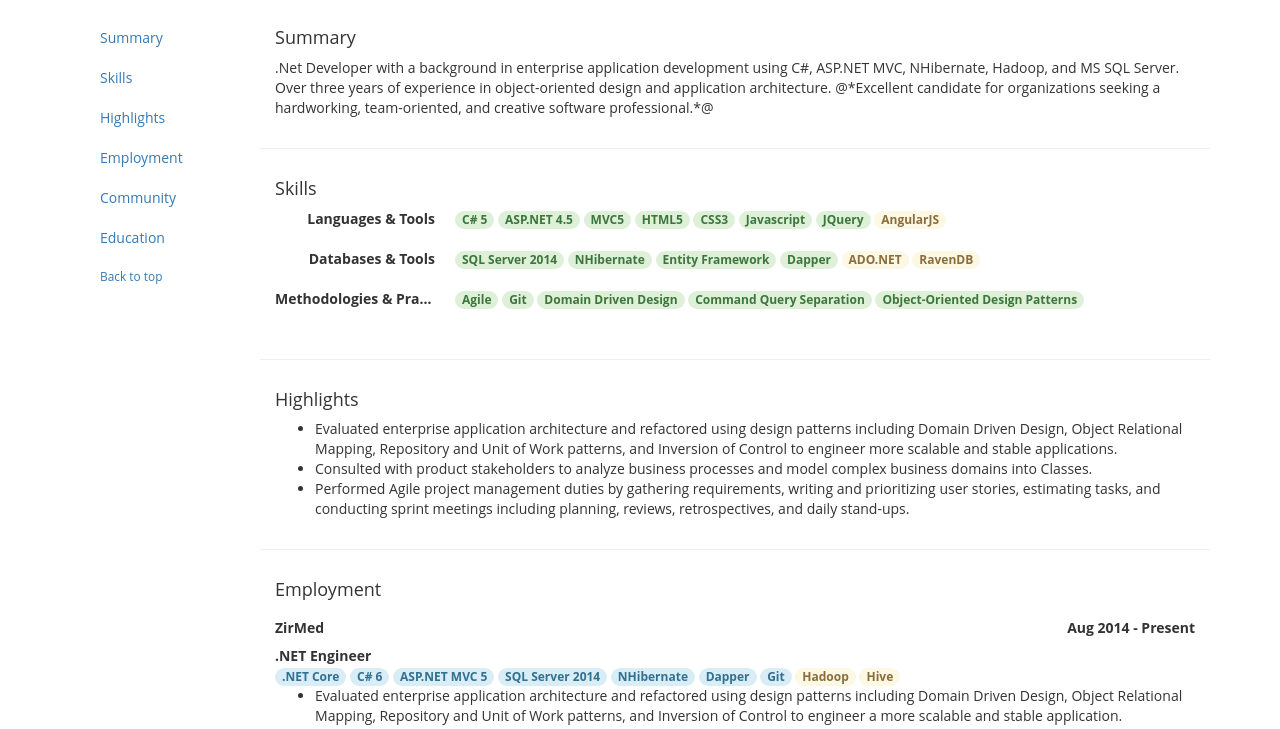
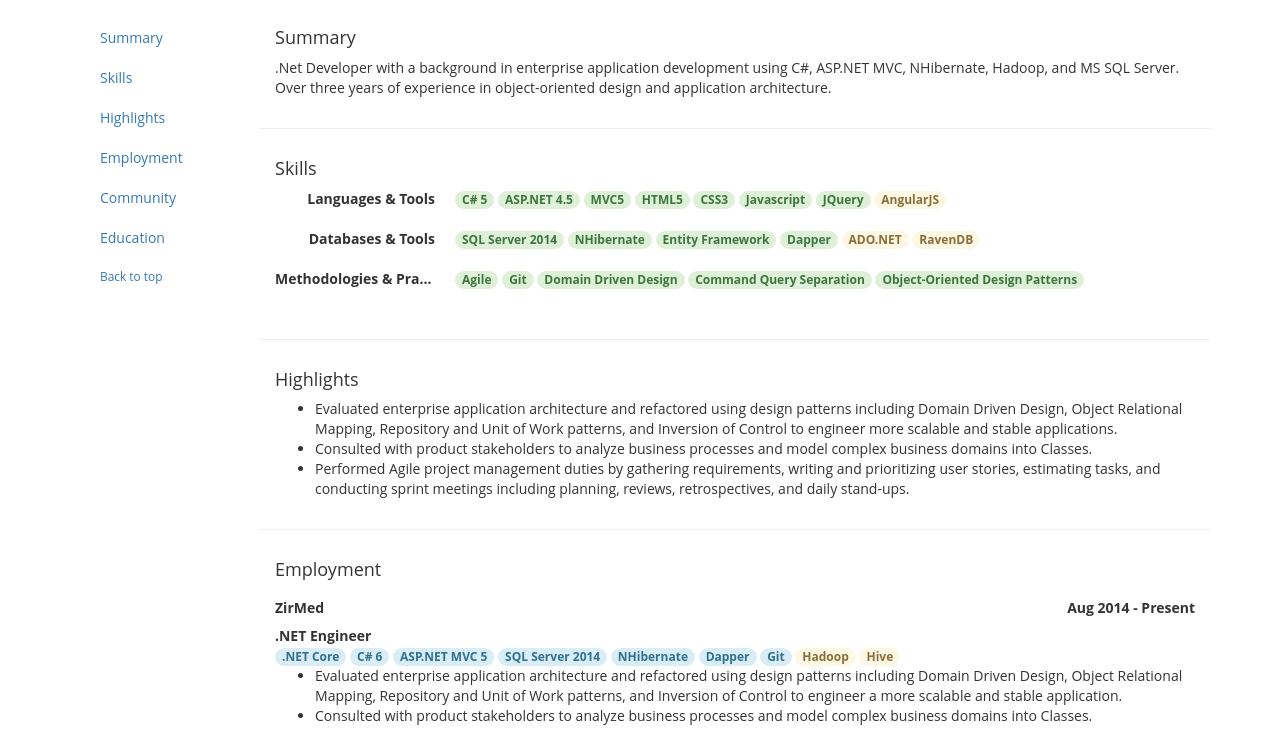
Before and after one commit to andreosebastiani/andreosebastiani.github.io, a plain HTML site: page resume.html in a window 1280 px wide. Shown: the part 53-782 px from the top of the page. Drawn offline with nearby package versions, Linux system fonts and the light colour scheme.

Commit message:
Update resume.html

```diff
--- a/resume.html
+++ b/resume.html
@@ -78,7 +78,6 @@
                 NHibernate, Hadoop, and MS SQL Server. Over three years of experience in object-oriented
 
                 design and application architecture.
-                @*Excellent candidate for organizations seeking a hardworking, team-oriented, and creative software professional.*@
             </p>
         </div>
         <div class="row"><hr /></div>
```
